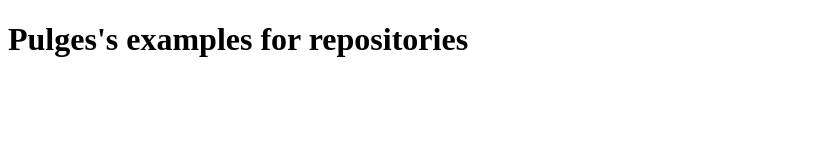
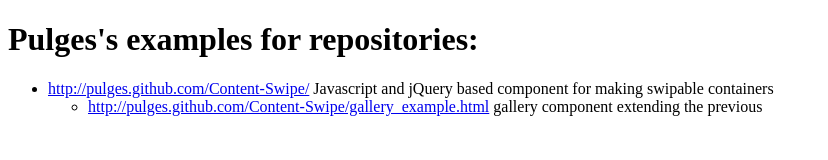
Before and after one commit to pulges/pulges.github.com, a plain HTML site: page index.html in a window 1280 px wide. Shown: the whole page, without its empty margins (0-828 px from the left). Drawn offline with Linux system fonts and the light colour scheme.

Commit message:
Add swipable-container links

```diff
--- a/index.html
+++ b/index.html
@@ -4,13 +4,18 @@
 <html xmlns="http://www.w3.org/1999/xhtml" xml:lang="en" lang="en">
 <head>
 	<meta http-equiv="Content-Type" content="text/html; charset=utf-8"/>
-
-	<title>index</title>
-
+	<title>Pulges's examples</title>
 </head>
 
 <body>
-  <h1>Pulges's examples for repositories</h1>
-  <p></p>
+  <h1>Pulges's examples for repositories:</h1>
+
+  <p>
+    <ul>
+      <li><a href="http://pulges.github.com/Content-Swipe/">http://pulges.github.com/Content-Swipe/</a> Javascript and jQuery based component for making swipable containers<br/>
+        <ul><li><a href="http://pulges.github.com/Content-Swipe/gallery_example.html">http://pulges.github.com/Content-Swipe/gallery_example.html</a> gallery component extending the previous</li></ul>
+      </li>
+    </ul>
+  </p>
 </body>
 </html>
```
